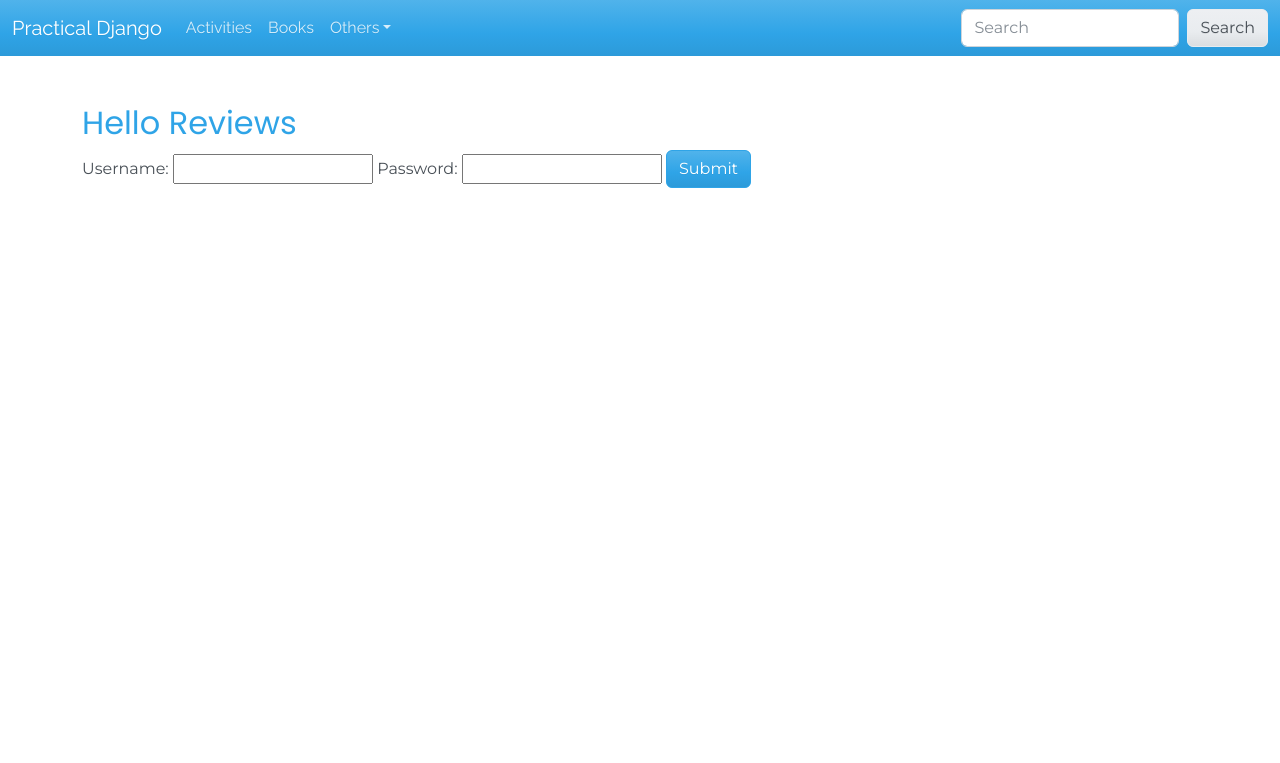
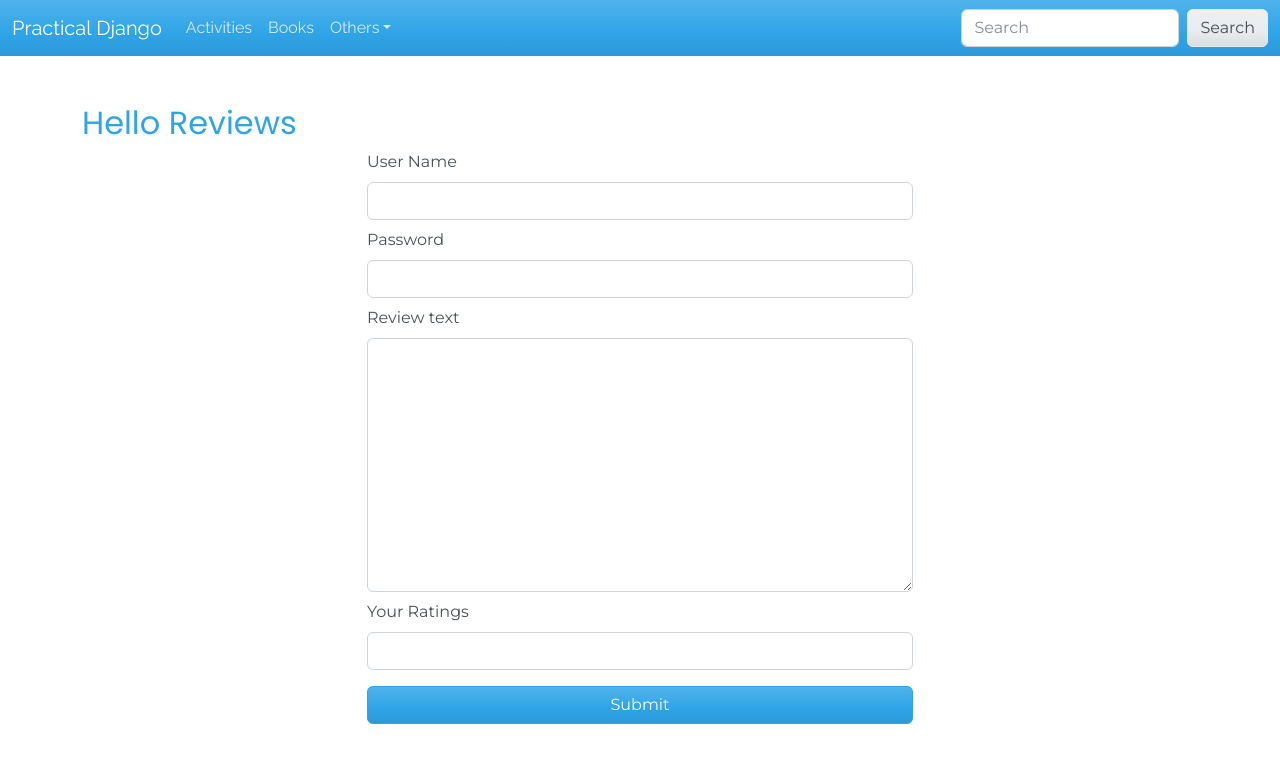
Before and after one commit to KramStyles/python-django-the-practical-guide, a Django app: page /challenges/reviews/ in a window 1280 px wide. Shown: the top 763 px of the page. Run offline with Django 4.2, Linux system fonts and the light colour scheme; some libraries are stand-ins or nearby versions.

Commit message:
manually insert form

```diff
--- a/challenges/forms.py
+++ b/challenges/forms.py
@@ -2,5 +2,20 @@ from django import forms
 
 
 class ReviewForm(forms.Form):
-    username = forms.CharField(max_length=100, required=True)
+    def __init__(self, *args, **kwargs):
+        super().__init__(*args, **kwargs)
+        for fields in self.visible_fields():
+            fields.field.widget.attrs["class"] = "form-control my-1"
+
+    username = forms.CharField(
+        max_length=100,
+        required=True,
+        label="User Name",
+        error_messages={
+            "required": "Username is important.",
+            "max_length": "Maximum of 100 Characters exceeded.",
+        },
+    )
     password = forms.CharField(min_length=4, required=True)
+    review_text = forms.CharField(widget=forms.Textarea, required=False)
+    ratings = forms.IntegerField(min_value=1, max_value=5, label="Your Ratings")
--- a/challenges/templates/challenges/reviews.html
+++ b/challenges/templates/challenges/reviews.html
@@ -1,9 +1,29 @@
 {% extends "challenges/layouts/base.html" %}
 {% block content %}
+    <style>
+    span.error input{
+        outline: 2px solid indianred;
+    }
+    </style>
     <h2>Hello Reviews</h2>
-    <form method="post">
-        {% csrf_token %}
-        {{ form }}
-        <button class="btn btn-primary">Submit</button>
-    </form>
+    <div class="row">
+        <div class="col-md-6 offset-md-3">
+            <form method="post">
+                {% csrf_token %}
+                {% for field in form %}
+                    {{ field.label }}
+                    {% if field.errors %}
+                        <span class="error">{{ field }}</span>
+                        {% else %}
+                        <div class="my-2">{{ field }}</div>
+                    {% endif %}
+                    {{ field.errors }}
+                {% endfor %}
+
+                <div class="d-grid mt-3">
+                    <button class="btn btn-primary">Submit</button>
+                </div>
+            </form>
+        </div>
+    </div>
 {% endblock %}
```
